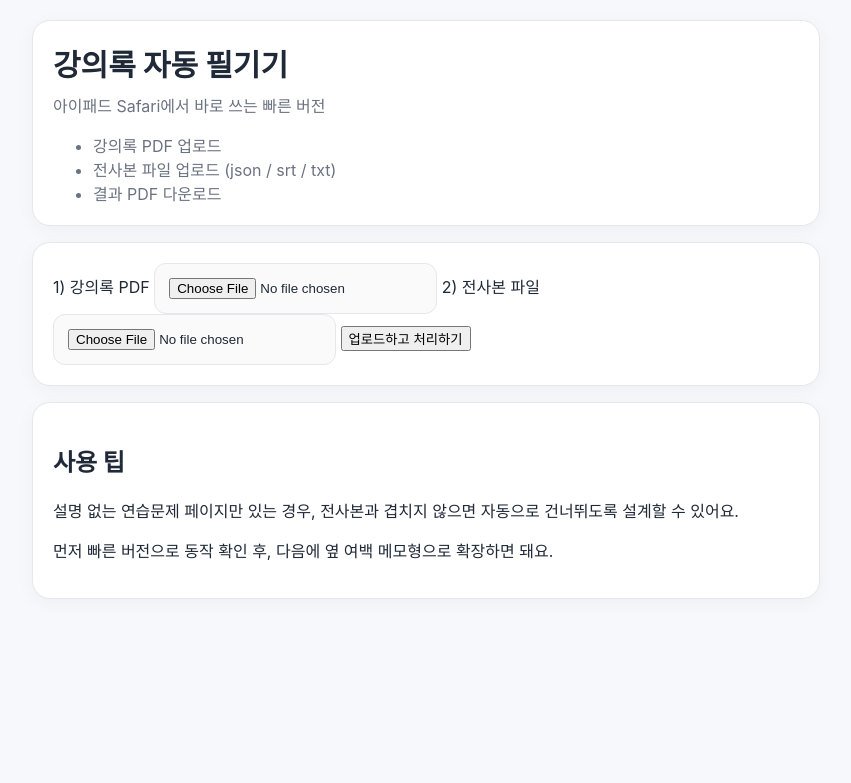
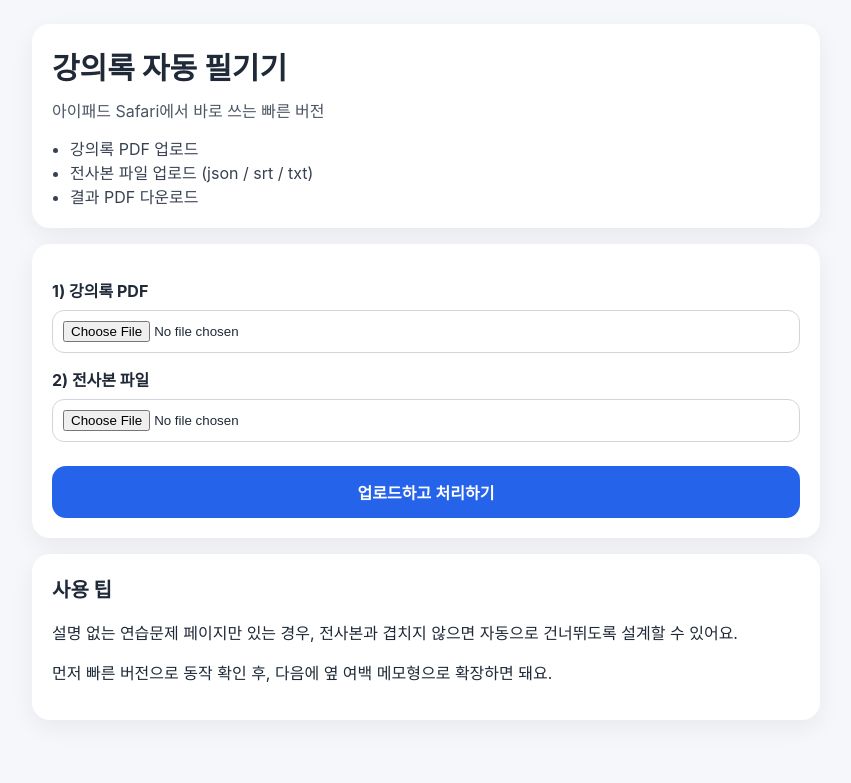
Before and after one commit to carly0827/-2, a Python web app: template templates/index.html in a window 1280 px wide. Shown: the top 783 px of the page, without its empty margins (214-1065 px from the left). Run offline with Jinja, Linux system fonts and the light colour scheme; the template is opened without the code that fills it, so the values that code supplies are empty.

Commit message:
Refactor CSS styles for improved layout and design

```diff
--- a/static/style.css
+++ b/static/style.css
@@ -1,61 +1,78 @@
+* {
+  box-sizing: border-box;
+}
 
-:root {
-  --bg: #f7f8fb;
-  --card: #ffffff;
-  --text: #1f2937;
-  --muted: #6b7280;
-  --line: #e5e7eb;
-  --primary: #4f46e5;
-  --primary-dark: #4338ca;
-}
-* { box-sizing: border-box; }
 body {
   margin: 0;
-  font-family: -apple-system, BlinkMacSystemFont, "Segoe UI", sans-serif;
-  background: var(--bg);
-  color: var(--text);
+  font-family: -apple-system, BlinkMacSystemFont, "Apple SD Gothic Neo", "Noto Sans KR", sans-serif;
+  background: #f6f7fb;
+  color: #1f2937;
 }
+
 .wrap {
   max-width: 820px;
   margin: 0 auto;
-  padding: 20px 16px 40px;
+  padding: 24px 16px 48px;
 }
+
 .card {
-  background: var(--card);
-  border: 1px solid var(--line);
+  background: #ffffff;
   border-radius: 18px;
   padding: 20px;
   margin-bottom: 16px;
-  box-shadow: 0 4px 18px rgba(0,0,0,0.04);
+  box-shadow: 0 8px 24px rgba(0,0,0,0.06);
 }
-.hero h1 { margin: 0 0 8px; font-size: 30px; }
-.lead { margin: 0; color: var(--muted); }
-.small h2 { margin-top: 0; font-size: 20px; }
-.form { display: grid; gap: 16px; }
-.field { display: grid; gap: 8px; font-weight: 600; }
+
+.hero h1 {
+  margin: 0 0 10px;
+  font-size: 30px;
+}
+
+.lead {
+  margin: 0 0 14px;
+  color: #4b5563;
+}
+
+.simple-list {
+  margin: 0;
+  padding-left: 18px;
+  color: #374151;
+}
+
+.label {
+  display: block;
+  margin-top: 14px;
+  margin-bottom: 8px;
+  font-weight: 700;
+}
+
 input[type="file"] {
-  border: 1px solid var(--line);
-  background: #fafafa;
-  padding: 14px;
+  display: block;
+  width: 100%;
+  margin-bottom: 14px;
+  padding: 10px;
+  border: 1px solid #d1d5db;
   border-radius: 12px;
+  background: #fff;
 }
-.button {
-  display: inline-block;
-  background: var(--primary);
+
+.btn {
+  margin-top: 10px;
+  width: 100%;
+  border: 0;
+  border-radius: 14px;
+  padding: 14px 16px;
+  font-size: 16px;
+  font-weight: 700;
+  background: #2563eb;
   color: white;
-  text-decoration: none;
-  border: 0;
-  border-radius: 12px;
-  padding: 14px 16px;
-  font-weight: 700;
-  text-align: center;
 }
-.button:hover { background: var(--primary-dark); }
-.secondary {
-  background: white;
-  color: var(--primary);
-  border: 1px solid var(--primary);
+
+.btn:active {
+  transform: scale(0.99);
 }
-.actions { display: grid; gap: 10px; }
-.simple-list { margin-bottom: 0; color: var(--muted); }
-.hint { color: var(--muted); font-size: 14px; }
+
+.note h2 {
+  margin-top: 0;
+  font-size: 20px;
+}
```
